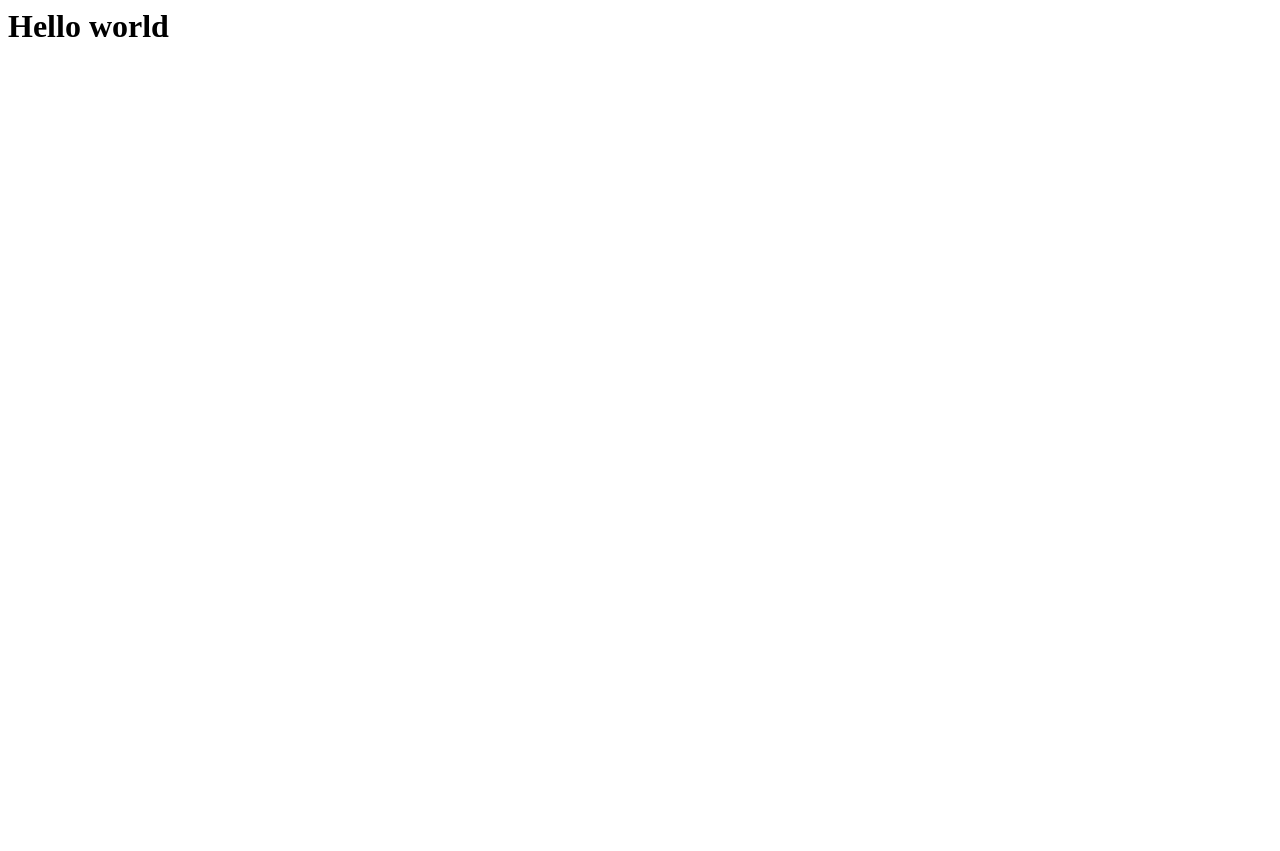
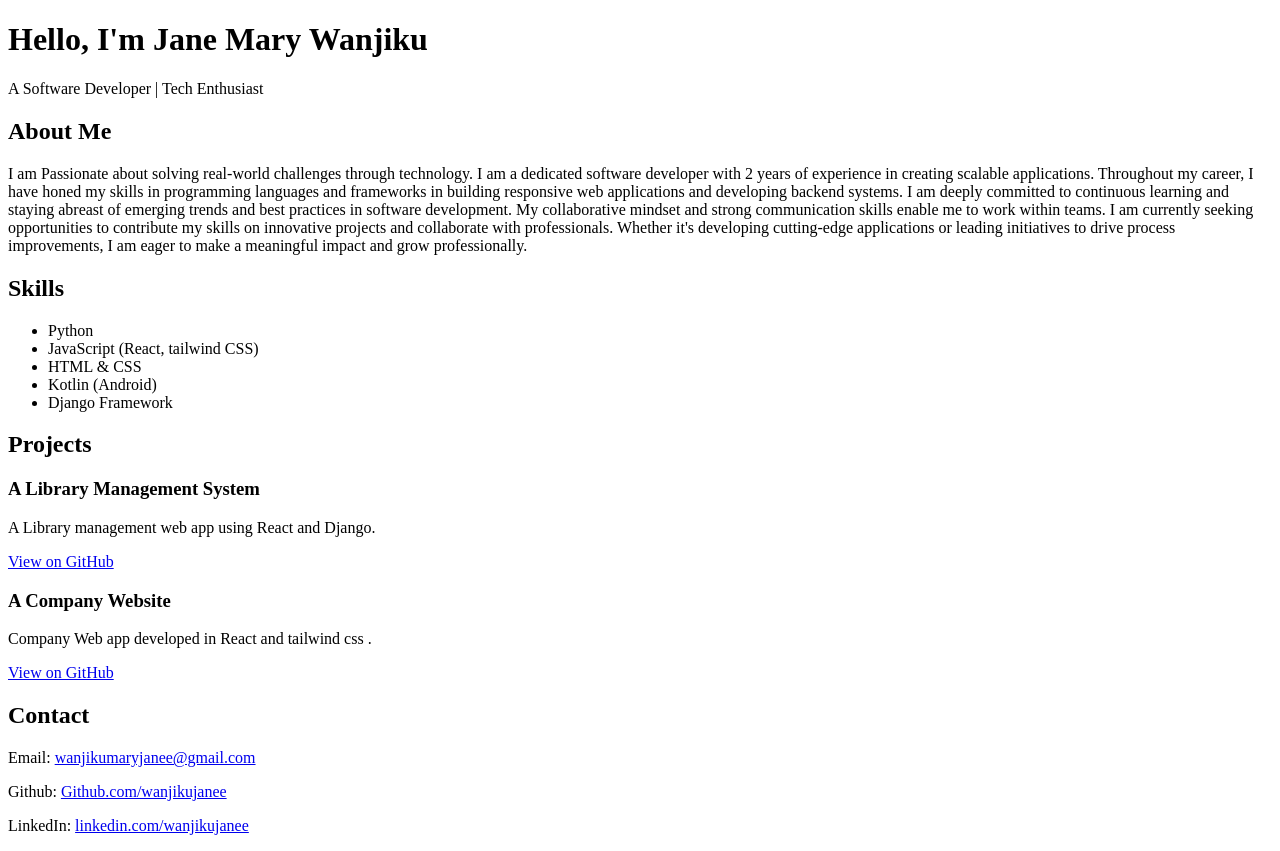
Before and after one commit to Wanjikujanee/HTML-Potfolio, a plain HTML site: page index.html in a window 1280 px wide. Before the commit the page ends 800 px from the top, so only its background shows below. Drawn offline with Linux system fonts and the light colour scheme.

Commit message:
Add files via upload

```diff
--- a/index.html
+++ b/index.html
@@ -1 +1,58 @@
-<h1>Hello world</h1>
+<!DOCTYPE html>
+<html lang="en">
+<head>
+  <meta charset="UTF-8" />
+  <meta name="viewport" content="width=device-width, initial-scale=1.0"/>
+  <title>My Potfilio</title>
+  <link rel="stylesheet" href="style.css" />
+</head>
+<body>
+  <div class="container">
+    <header>
+      <h1>Hello, I'm Jane Mary Wanjiku</h1>
+      <p class="subtitle">A Software Developer | Tech Enthusiast</p>
+    </header>
+
+    <section class="about">
+      <h2>About Me</h2>
+      <p>
+      I am Passionate about solving real-world challenges through technology. I am a dedicated software developer with 2 years of experience in creating scalable applications. Throughout my career, I have honed my skills in programming languages and frameworks in building responsive web applications and developing backend systems. I am deeply committed to continuous learning and staying abreast of emerging trends and best practices in software development. My collaborative mindset and strong communication skills enable me to work within teams. I am currently seeking opportunities to contribute my skills on innovative projects and collaborate with professionals. Whether it's developing cutting-edge applications or leading initiatives to drive process improvements, I am eager to make a meaningful impact and grow professionally.
+      </p>
+    </section>
+
+    <section class="skills">
+      <h2>Skills</h2>
+      <ul>
+        <li>Python</li>
+        <li>JavaScript (React, tailwind CSS)</li>
+        <li>HTML & CSS</li>
+        <li>Kotlin (Android)</li>
+        <li>Django Framework</li>
+      </ul>
+    </section>
+
+
+
+    <section class="projects">
+      <h2>Projects</h2>
+      <div class="project">
+        <h3>A Library Management System</h3>
+        <p>A Library management web app using React and Django.</p>
+        <a href="https://github.com/Wanjikujanee/Library-Management-System" target="_blank">View on GitHub</a>
+      </div>
+      <div class="project">
+        <h3>A Company Website</h3>
+        <p> Company  Web app developed in React and tailwind css .</p>
+        <a href="https://github.com/Wanjikujanee/Intervalle-Company-Website" target="_blank">View on GitHub</a>
+      </div>
+    </section>
+
+    <section class="contact">
+      <h2>Contact</h2>
+      <p>Email: <a href="https:wanjikumaryjanee@gmail.com">wanjikumaryjanee@gmail.com</a></p>
+      <p>Github: <a href="https://github.com/Wanjikujanee">Github.com/wanjikujanee</a></p>
+      <p>LinkedIn: <a href="https://www.linkedin.com/in/jane-wanjiku-152221232/">linkedin.com/wanjikujanee</a></p>
+    </section>
+  </div>
+</body>
+</html>
```
